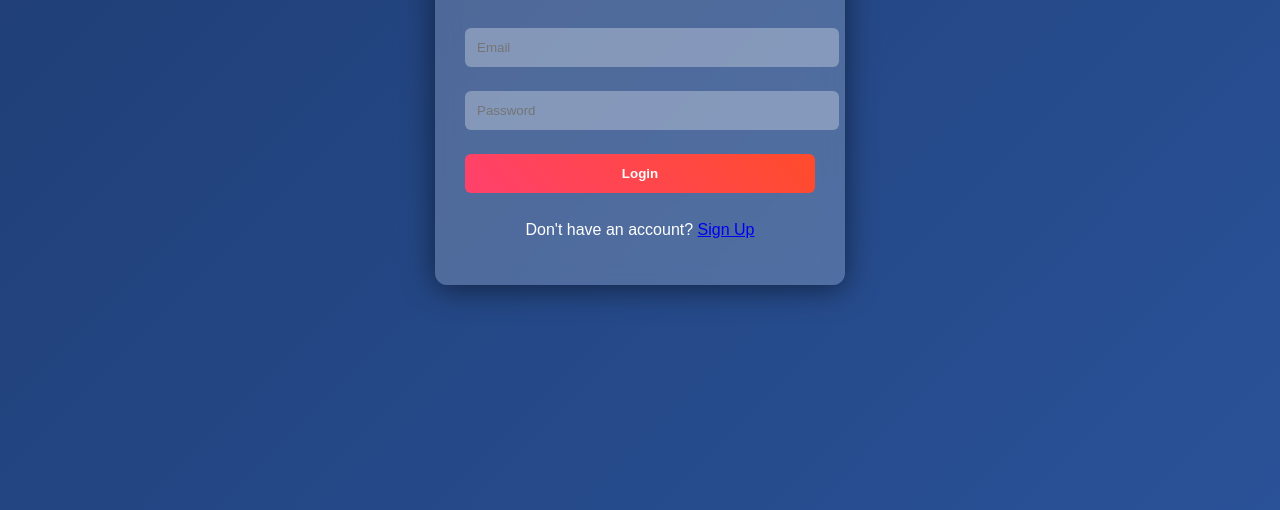
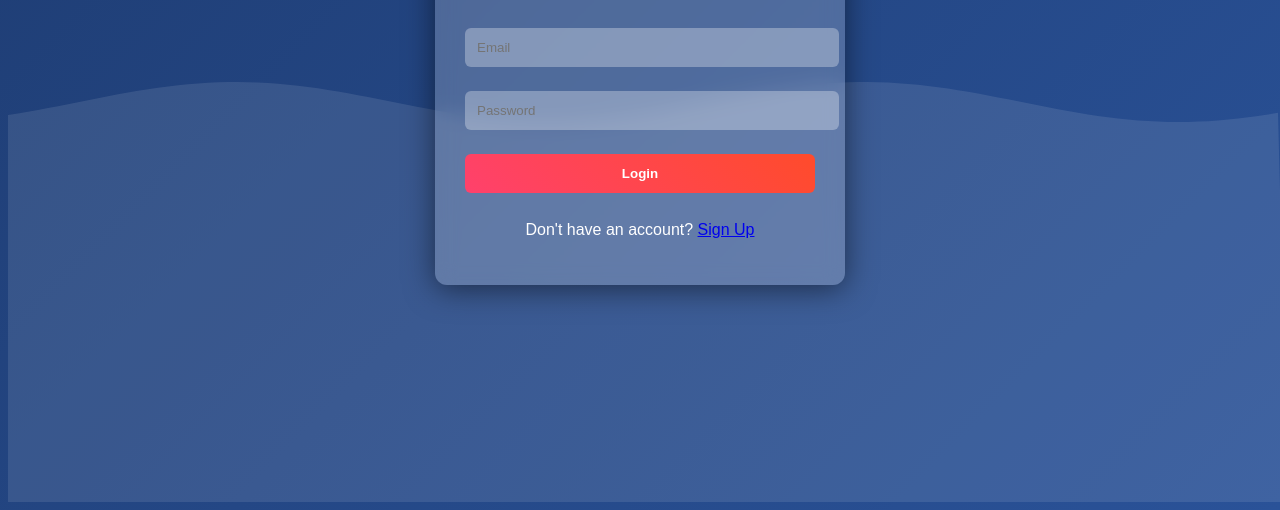
Before and after one commit to TheGarvit21/trial-f, a plain HTML site: page login.html in a window 1280 px wide. Shown: the part 306-816 px from the top of the page. Drawn offline with Linux system fonts and the light colour scheme.

Commit message:
updated frontend

```diff
--- a/login.html
+++ b/login.html
@@ -73,6 +73,37 @@
     </div>
 
     <script>
+         const canvas = document.createElement("canvas");
+        document.body.appendChild(canvas);
+        canvas.style.position = "absolute";
+        canvas.style.top = "0";
+        canvas.style.left = "0";
+        canvas.style.zIndex = "-1";
+
+        const ctx = canvas.getContext("2d");
+        canvas.width = window.innerWidth;
+        canvas.height = window.innerHeight;
+
+        let time = 0;
+        function drawLiquid() {
+            ctx.clearRect(0, 0, canvas.width, canvas.height);
+            ctx.fillStyle = "rgba(255, 255, 255, 0.1)";
+            ctx.beginPath();
+            for (let i = 0; i < canvas.width; i += 10) {
+                let y = Math.sin(i * 0.01 + time) * 20 + canvas.height / 2;
+                ctx.lineTo(i, y);
+            }
+            ctx.lineTo(canvas.width, canvas.height);
+            ctx.lineTo(0, canvas.height);
+            ctx.closePath();
+            ctx.fill();
+            time += 0.05;
+            requestAnimationFrame(drawLiquid);
+        }
+        drawLiquid();
+
+
+
         document.getElementById("login-form").addEventListener("submit", async function(event) {
             event.preventDefault();
 
```
